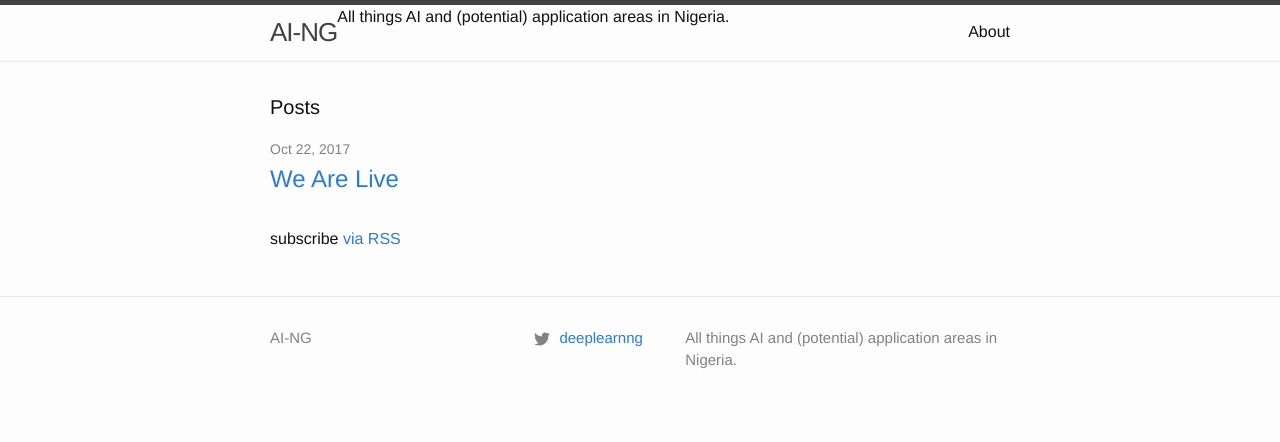
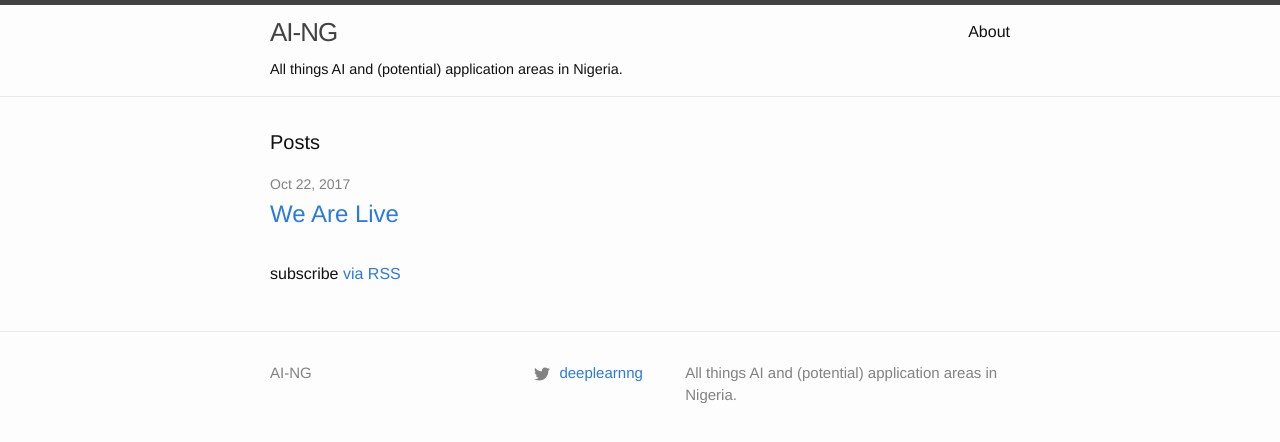
Before and after one commit to ai-ng/ai-ng.github.io, a Jekyll site: the page built from index.md, in a window 1280 px wide. Shown: the top 442 px of the page. Built offline with Jekyll 4.4.1, drawn with Linux system fonts in a browser that asks for light colours.

Commit message:
Update _layout.scss

```diff
--- a/_sass/minima/_layout.scss
+++ b/_sass/minima/_layout.scss
@@ -100,6 +100,10 @@
   }
 }
 
+.site-description {
+  clear: both;
+  font-size: $base_font_size * 0.9;
+}
 
 
 /**
```
